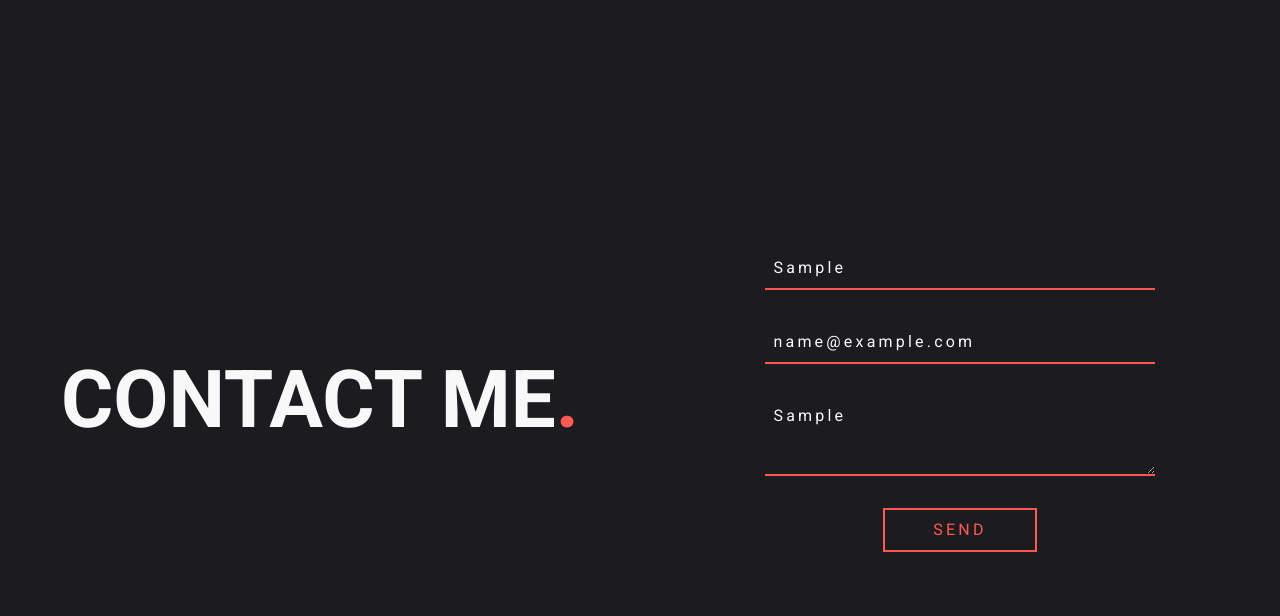
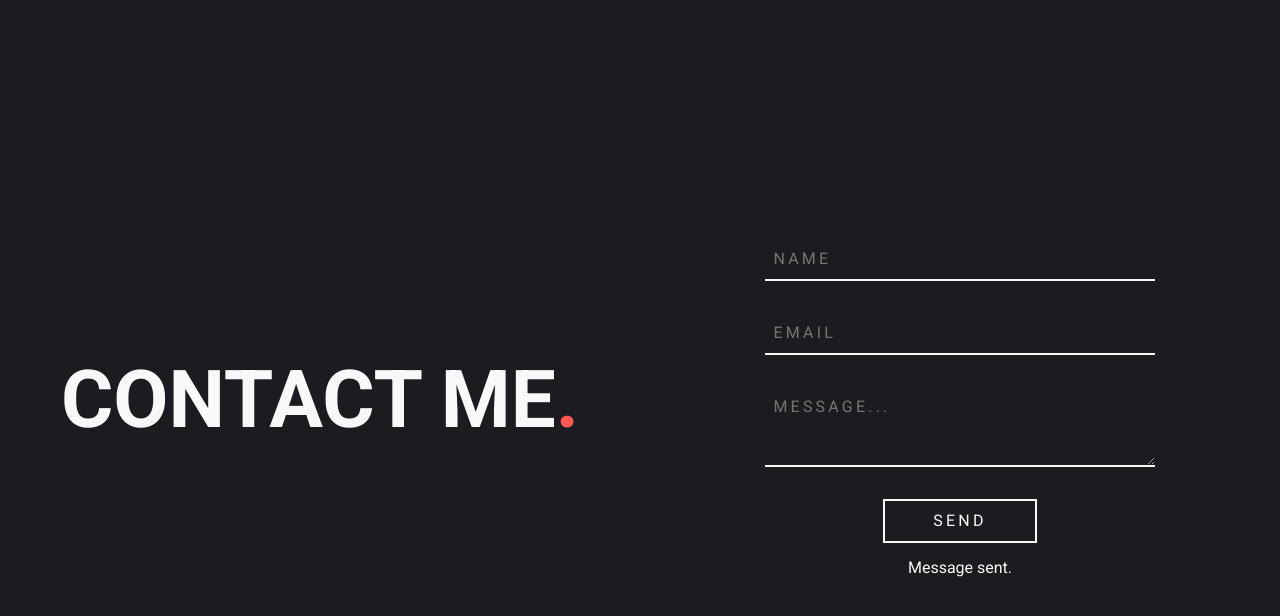
Before and after one commit to EmilyAbrahart/portfolio, a React (Create React App) app: page / in a window 1280 px wide. Both pictures are taken after typing "Sample", "name@example.com", "Sample" into the empty fields and a click on the button "SEND". Shown: the part 2400-3016 px from the top of the page. Built offline with nearby package versions, Linux system fonts and the light colour scheme.

Commit message:
finished contact form and added public site info

```diff
--- a/public/index.html
+++ b/public/index.html
@@ -7,7 +7,7 @@
     <meta name="theme-color" content="#000000" />
     <meta
       name="description"
-      content="Web site created using create-react-app"
+      content="Emily Abrahart, Full Stack Web Developer"
     />
     <link rel="apple-touch-icon" href="%PUBLIC_URL%/logo192.png" />
     <!--
@@ -32,7 +32,7 @@
       rel="stylesheet"
     />
 
-    <title>React App</title>
+    <title>Emily Abrahart</title>
   </head>
   <body>
     <form name='contact' netlify netlify-honeypot='bot-field' hidden>
--- a/src/components/contact.js
+++ b/src/components/contact.js
@@ -37,18 +37,28 @@ function Contact() {
   };
 
   const onFormSubmit = (e) => {
+
+    if (!name || !email || !message) {
+      setFormSubmitted('Please complete all fields.')
+      e.preventDefault();
+      return;
+    }
     // for netlify form handling
     fetch("/", {
       method: "POST",
       headers: { "Content-Type": "application/x-www-form-urlencoded" },
       body: encode({ "form-name": "contact", name, email, message }),
     })
-      .then(() => setFormSubmitted("Your message has been sent."))
+      .then(() => {
+        setFormSubmitted("Message sent.");
+        setName("");
+        setEmail("");
+        setMessage("");
+      })
       .catch((error) => {
         setFormSubmitted(
           "Your message could not be sent. Please try again later."
         );
-        console.log(error);
       });
     e.preventDefault();
   };
@@ -61,7 +71,7 @@ function Contact() {
       </ContactHalf>
       <ContactHalf>
         <ContactForm onSubmit={onFormSubmit}>
-          <input type='hidden' name='form-name' value='contact'/>
+          <input type="hidden" name="form-name" value="contact" />
           <input
             type="text"
             name="name"
@@ -83,6 +93,9 @@ function Contact() {
             onChange={onFormElementChange}
           ></textarea>
           <button type="submit">SEND</button>
+          {formSubmitted ? (
+            <SubmissionMessage>{formSubmitted}</SubmissionMessage>
+          ) : null}
         </ContactForm>
       </ContactHalf>
     </ContactContainer>
@@ -112,15 +125,16 @@ const ContactForm = styled.form`
     background-color: ${color_dark};
     color: ${color_subtle};
     border: none;
-    border-bottom: 2px solid ${color_accent};
+    border-bottom: 2px solid ${color_subtle};
     margin: 1rem;
     padding: 0.5rem;
     letter-spacing: 0.2rem;
     line-height: 1.5rem;
-    transition: border-color 0.3s ease-in;
+    transition: border-color 0.3s ease;
+
     &:focus {
       outline: none;
-      border-bottom-color: ${color_subtle};
+      border-bottom-color: ${color_accent};
     }
   }
 
@@ -130,14 +144,14 @@ const ContactForm = styled.form`
 
   button {
     background-color: ${color_dark};
-    color: ${color_accent};
-    border: 2px solid ${color_accent};
+    color: ${color_subtle};
+    border: 2px solid ${color_subtle};
     letter-spacing: 0.2rem;
     line-height: 1.5rem;
     padding: 0.5rem 3rem;
     margin: 1rem;
-    transition: background-color 0.2s ease-in;
-    transition: color 0.2s ease-in;
+    transition: background-color 0.2s ease;
+    transition: color 0.2s ease;
 
     &:hover {
       cursor: pointer;
@@ -149,8 +163,13 @@ const ContactForm = styled.form`
     }
 
     &:active {
-      background-color: ${color_accent};
+      background-color: ${color_subtle};
       color: ${color_dark};
     }
   }
 `;
+
+const SubmissionMessage = styled.div`
+  color: ${color_subtle};
+  text-align: center;
+`;
```
